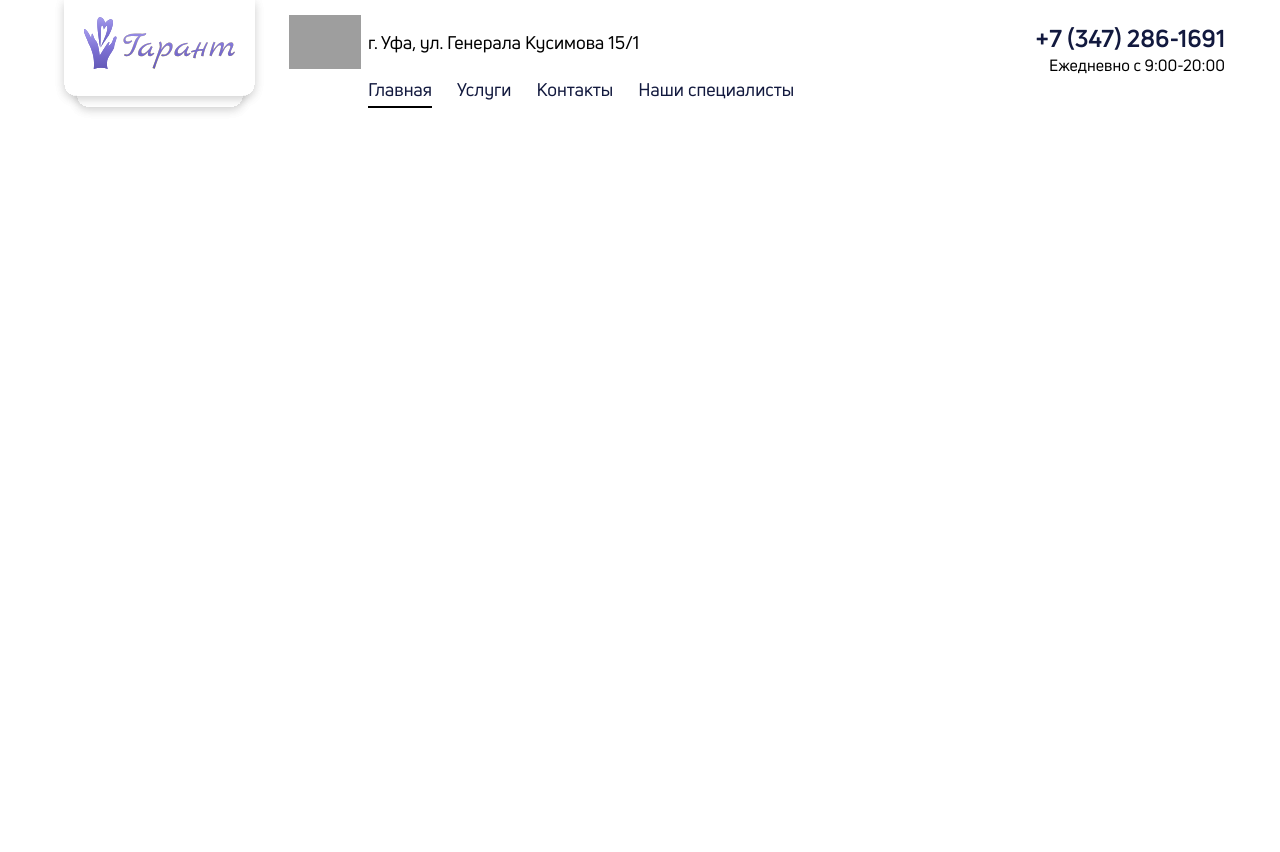
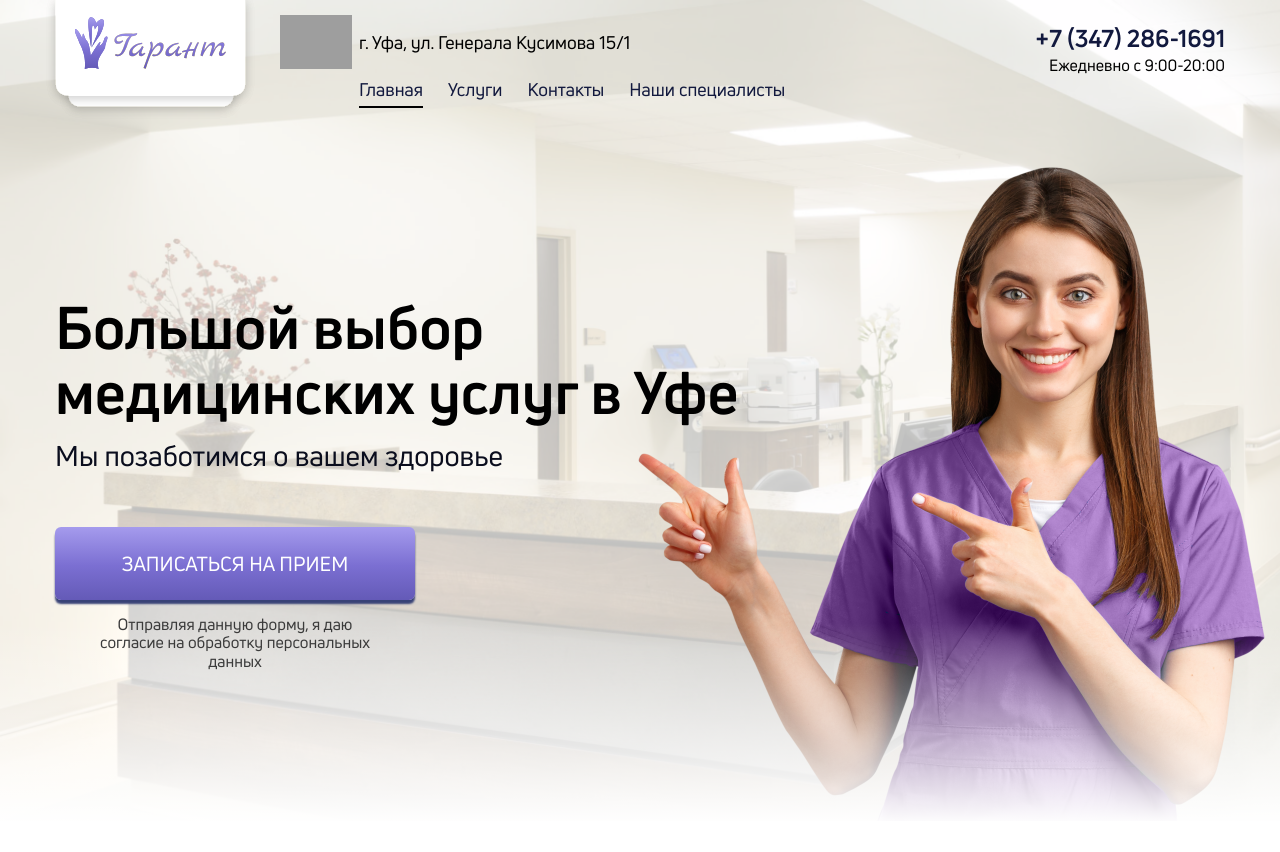
Before and after one commit to xonarin/klinika, a website: page index.html in a window 1280 px wide. Before the commit the page ends 800 px from the top, so only its background shows below. Drawn offline with Linux system fonts and the light colour scheme; grey boxes are pictures that could not be loaded.

Commit message:
Made section Hero

```diff
--- a/index.html
+++ b/index.html
@@ -55,7 +55,28 @@
     </div>
 </header>
 
+<main>
+    <section class="hero">
+        <div class="container">
+            <div class="hero-wrap">
+                <div class="hero__title">Большой выбор <br> медицинских услуг в Уфе</div>
+                <div class="hero__title-mini">Мы позаботимся о вашем здоровье</div>
 
+
+                <div class="hero__btn">
+                    <a href="#" class="btn btn--hero">Записаться на прием</a>
+
+                    <span class="hero__btn-accept">Отправляя данную форму, я даю согласие на обработку персональных данных</span>
+                </div>
+
+                <div class="hero__image">
+                    <img src="/build/image/hero-woman.png" alt="Медицинские услуги в Уфе" class="hero__image-woman">
+                </div>
+
+            </div>
+        </div>
+    </section>
+</main>
 
 
 
--- a/source/scss/global.scss
+++ b/source/scss/global.scss
@@ -112,3 +112,26 @@
 a{
     text-decoration: none;
 }
+
+.btn {
+    display: inline-block;
+    width: 100%;
+    color: #fff;
+    border-radius: 6px;
+    background: linear-gradient(
+180deg,#a59bed 0,#7b6fd2 53%,#645ab7 100%);
+    padding: 25px 0;
+    box-shadow: 0px 4px 2px 0px rgb(56, 66, 118);
+    text-align: center;
+
+    &:hover {
+        background: linear-gradient(
+            180deg,#645ab7 0,#7b6fd2 53%,#7b6fd2 100%);
+    }
+
+    &--hero {
+        font-size: 20px;
+        text-transform: uppercase;
+    }
+
+}
--- a/source/scss/header.scss
+++ b/source/scss/header.scss
@@ -1,8 +1,5 @@
 .header {
-    position: fixed;
-    top: 0;
-    left: 0;
-    right: 0;
+    position: relative;
     z-index: 999;
 
 
@@ -25,6 +22,7 @@
         display: inline-block;
         max-width: 209px;
         margin-right: 25px;
+        margin-left: -9px;
     }
 
     &__menu {
--- a/source/scss/hero.scss
+++ b/source/scss/hero.scss
@@ -0,0 +1,58 @@
+.hero {
+    position: absolute;
+    top: 0;
+    left: 0;
+    right: 0;
+
+    background: url('/build/image/hero-back.png') 0 0 no-repeat;
+    background-size: cover;
+    z-index: 2;
+
+    &::before {
+        content: '';
+        position: absolute;
+        bottom: 0;
+        width: 100%;
+        height: 202px;
+        background: linear-gradient(to bottom, rgba(255, 255, 255, 0) 0%, rgb(255, 255, 255) 100%);
+    }
+
+
+    &-wrap {
+        position: relative;
+        padding: 295px 0 155px 0;
+    }
+
+    &__title {
+        font-size: 59px;
+        font-weight: 700;
+        line-height: 64.9px;
+        margin-bottom: 15px;
+
+        &-mini {
+            font-size: 28px;
+            color: #414141;
+            color: #0a0d1d;
+            margin-bottom: 55px;
+        }
+    }
+
+    &__btn {
+        max-width: 360px;
+
+        &-accept {
+            display: inline-block;
+            color: #3b3b3b;
+            margin-top: 15px;
+            text-align: center;
+            padding: 0 40px;
+        }
+    }
+
+    &__image {
+        position: absolute;
+        right: -40px;
+        bottom: -108px;
+        z-index: -1;
+    }
+}
--- a/source/scss/index.scss
+++ b/source/scss/index.scss
@@ -1,3 +1,4 @@
 @import 'normalize';
 @import 'global';
 @import 'header';
+@import 'hero';
```
Also changed, not shown: build/css/index.css, build/image/services-back.png (added).
